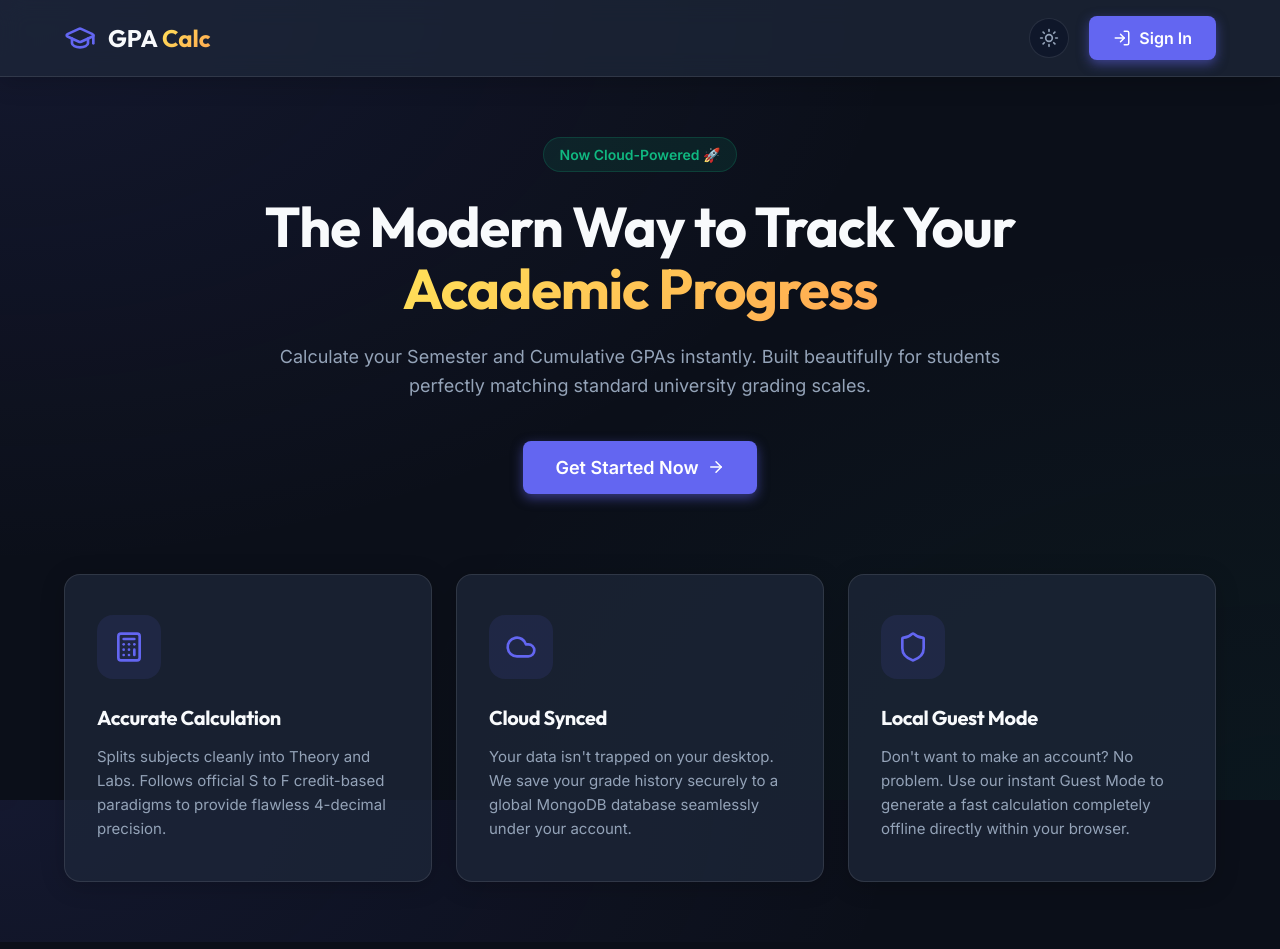
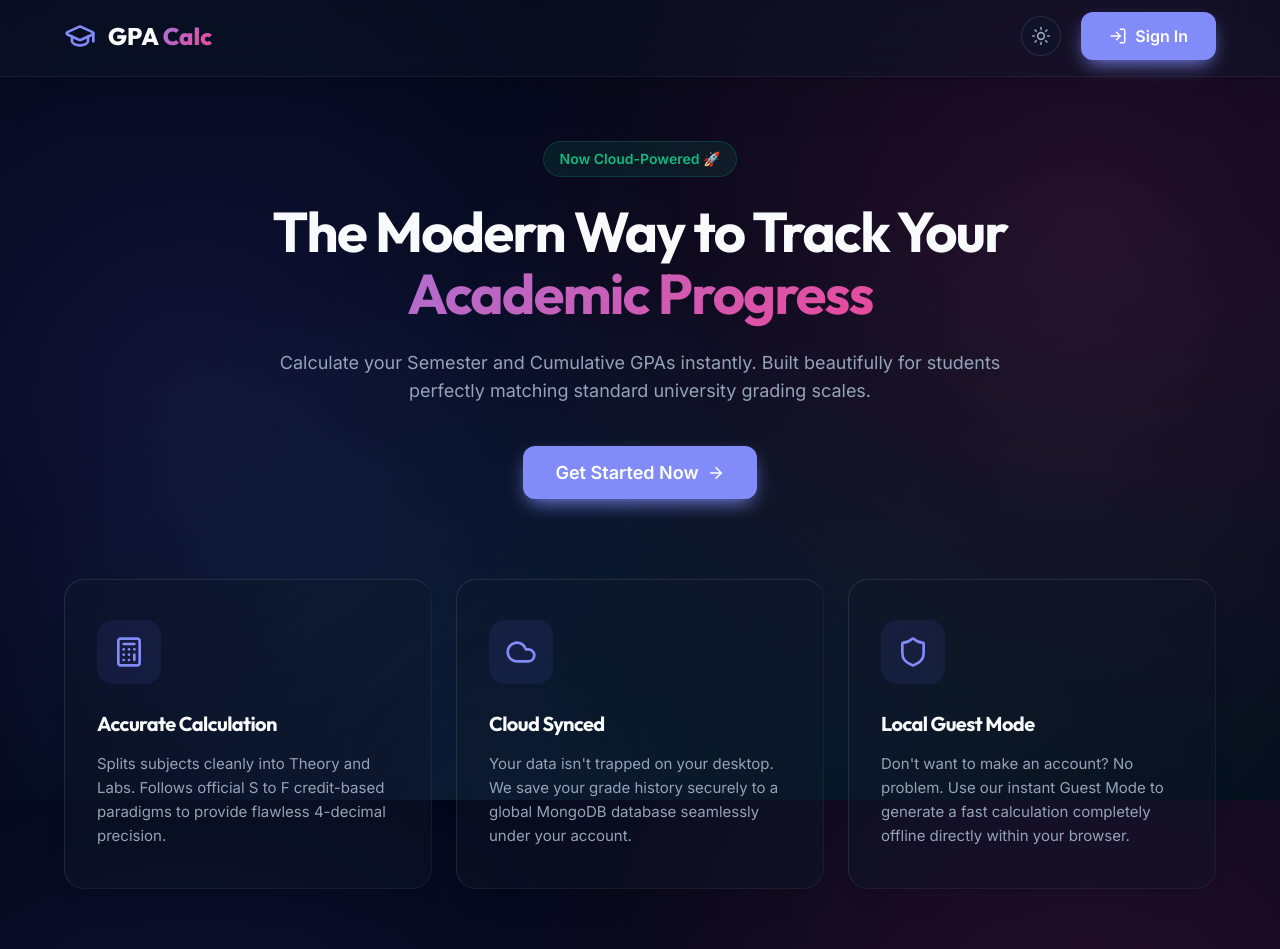
Before and after one commit to A9Sarthak/gpa-react, a React (Vite) app: page / in a window 1280 px wide. Built offline with nearby package versions, Linux system fonts and the light colour scheme; no server answers.

Commit message:
Enhance UI with modern glassmorphism, blur effects, animated mesh gradient background, and premium animations

```diff
--- a/src/index.css
+++ b/src/index.css
@@ -1,37 +1,48 @@
-@import url('https://fonts.googleapis.com/css2?family=Inter:wght@400;500;600;700;800&family=Outfit:wght@400;500;600;700&display=swap');
+@import url('https://fonts.googleapis.com/css2?family=Inter:wght@300;400;500;600;700;800&family=Outfit:wght@300;400;500;600;700;800&display=swap');
 
 :root {
-  /* Light Theme Tokens */
-  --bg-main: #F1F5F9;
-  --bg-surface: rgba(255, 255, 255, 0.85);
-  --bg-input: #FFFFFF;
-  --bg-input-focus: #F8FAFC;
-  --text-main: #0F172A;
-  --text-muted: #475569;
-  --border-color: rgba(15, 23, 42, 0.1);
-  --accent-color: #4F46E5;
-  --accent-hover: #4338CA;
-  --accent-glow: rgba(79, 70, 229, 0.25);
+  /* Ultra Modern Light Theme Tokens */
+  --bg-main: #f8fafc;
+  --bg-surface: rgba(255, 255, 255, 0.4);
+  --bg-input: rgba(255, 255, 255, 0.6);
+  --bg-input-focus: #FFFFFF;
+  --text-main: #0f172a;
+  --text-muted: #64748b;
+  --border-color: rgba(255, 255, 255, 0.8); /* For glass upper edges */
+  --card-border: rgba(15, 23, 42, 0.06); /* For inner/bottom borders */
+  --accent-color: #6366f1;
+  --accent-hover: #4f46e5;
+  --accent-glow: rgba(99, 102, 241, 0.3);
+
+  /* Modern Mesh Gradient Orbs - Light */
+  --orb-1: rgba(99, 102, 241, 0.15); /* Indigo */
+  --orb-2: rgba(236, 72, 153, 0.12); /* Pink */
+  --orb-3: rgba(56, 189, 248, 0.15); /* Sky Blue */
+  --orb-4: rgba(16, 185, 129, 0.1);  /* Emerald */
 
   --success: #10B981;
   --error: #EF4444;
 }
 
 [data-theme='dark'] {
-  /* Dark Theme Tokens */
-  --bg-main: #0B0F19;
-  --bg-surface: rgba(30, 41, 59, 0.7);
-  --bg-input: #0F172A;
-  --bg-input-focus: #1E293B;
-  --text-main: #F8FAFC;
-  --text-muted: #94A3B8;
+  /* Ultra Modern Dark Theme Tokens */
+  --bg-main: #020617;
+  --bg-surface: rgba(15, 23, 42, 0.4);
+  --bg-input: rgba(15, 23, 42, 0.6);
+  --bg-input-focus: rgba(30, 41, 59, 0.8);
+  --text-main: #f8fafc;
+  --text-muted: #94a3b8;
   --border-color: rgba(255, 255, 255, 0.1);
-  --accent-color: #6366F1;
-  --accent-hover: #4F46E5;
-  --accent-glow: rgba(99, 102, 241, 0.5);
+  --card-border: rgba(255, 255, 255, 0.05);
+  --accent-color: #818cf8;
+  --accent-hover: #6366f1;
+  --accent-glow: rgba(129, 140, 248, 0.3);
 
-  --success: #10B981;
-  --error: #EF4444;
+  /* Modern Mesh Gradient Orbs - Dark */
+  --orb-1: rgba(99, 102, 241, 0.15);
+  --orb-2: rgba(236, 72, 153, 0.15);
+  --orb-3: rgba(56, 189, 248, 0.12);
+  --orb-4: rgba(16, 185, 129, 0.08);
 }
 
 * {
@@ -44,18 +55,30 @@ body {
   font-family: 'Inter', sans-serif;
   background-color: var(--bg-main);
   background-image:
-    radial-gradient(at 0% 0%, rgba(99, 102, 241, 0.1) 0px, transparent 50%),
-    radial-gradient(at 100% 100%, rgba(16, 185, 129, 0.05) 0px, transparent 50%);
+    radial-gradient(circle at 15% 50%, var(--orb-1), transparent 45%),
+    radial-gradient(circle at 85% 30%, var(--orb-2), transparent 50%),
+    radial-gradient(circle at 40% 100%, var(--orb-3), transparent 50%),
+    radial-gradient(circle at 80% 90%, var(--orb-4), transparent 45%);
   background-attachment: fixed;
+  background-size: 150% 150%;
+  animation: dynamicMesh 20s cubic-bezier(0.25, 0.1, 0.25, 1) infinite alternate;
   color: var(--text-main);
-  line-height: 1.5;
+  line-height: 1.6;
   min-height: 100vh;
+  -webkit-font-smoothing: antialiased;
+  -moz-osx-font-smoothing: grayscale;
+}
+
+@keyframes dynamicMesh {
+  0% { background-position: 0% 0%; }
+  50% { background-position: 100% 100%; }
+  100% { background-position: 0% 0%; }
 }
 
 h1, h2, h3, h4, h5, h6 {
   font-family: 'Outfit', sans-serif;
   font-weight: 700;
-  letter-spacing: -0.02em;
+  letter-spacing: -0.03em;
 }
 
 input, select, button {
@@ -69,89 +92,143 @@ button {
   border: none;
   background: none;
   color: inherit;
-  transition: all 0.2s ease;
+  transition: all 0.3s cubic-bezier(0.4, 0, 0.2, 1);
 }
 
+/* Premium Glassmorphism */
 .glass-panel {
   background: var(--bg-surface);
-  backdrop-filter: blur(12px);
-  -webkit-backdrop-filter: blur(12px);
-  border: 1px solid var(--border-color);
-  border-radius: 16px;
-  box-shadow: 0 4px 24px rgba(0, 0, 0, 0.2);
+  backdrop-filter: blur(24px);
+  -webkit-backdrop-filter: blur(24px);
+  border: 1px solid var(--card-border);
+  border-top: 1px solid var(--border-color);
+  border-left: 1px solid var(--border-color);
+  border-radius: 20px;
+  box-shadow:
+    0 4px 6px -1px rgba(0, 0, 0, 0.05),
+    0 10px 15px -3px rgba(0, 0, 0, 0.05),
+    0 20px 40px -10px rgba(0, 0, 0, 0.03);
+  transition: transform 0.4s cubic-bezier(0.4, 0, 0.2, 1), box-shadow 0.4s ease;
 }
 
+.glass-panel:hover {
+  transform: translateY(-4px);
+  box-shadow:
+    0 10px 15px -3px rgba(0, 0, 0, 0.06),
+    0 20px 25px -5px rgba(0, 0, 0, 0.05),
+    0 30px 60px -15px rgba(0, 0, 0, 0.06);
+}
+
+/* Enhanced Inputs */
 .input-field {
   width: 100%;
-  padding: 12px 16px;
+  padding: 14px 18px;
   background-color: var(--bg-input);
-  border: 1px solid var(--border-color);
-  border-radius: 8px;
+  backdrop-filter: blur(8px);
+  -webkit-backdrop-filter: blur(8px);
+  border: 1px solid var(--card-border);
+  border-top: 1px solid var(--border-color);
+  border-left: 1px solid var(--border-color);
+  border-radius: 12px;
   color: var(--text-main);
-  transition: all 0.2s ease;
+  transition: all 0.3s ease;
+  box-shadow: inset 0 2px 4px 0 rgba(0, 0, 0, 0.02);
 }
 
 .input-field:focus {
   border-color: var(--accent-color);
   background-color: var(--bg-input-focus);
-  box-shadow: 0 0 0 3px rgba(99, 102, 241, 0.2);
+  box-shadow:
+    inset 0 2px 4px 0 rgba(0, 0, 0, 0.01),
+    0 0 0 4px var(--accent-glow);
+  transform: translateY(-1px);
 }
 
+/* Modern Buttons */
 .btn-primary {
   background-color: var(--accent-color);
   color: white;
-  padding: 12px 24px;
-  border-radius: 8px;
+  padding: 14px 28px;
+  border-radius: 12px;
   font-weight: 600;
   display: inline-flex;
   align-items: center;
   justify-content: center;
   gap: 8px;
-  box-shadow: 0 4px 12px var(--accent-glow);
+  box-shadow: 0 8px 20px -6px var(--accent-color);
+  transition: all 0.3s cubic-bezier(0.4, 0, 0.2, 1);
+  position: relative;
+  overflow: hidden;
+}
+
+.btn-primary::after {
+  content: '';
+  position: absolute;
+  top: 0; left: -100%;
+  width: 50%; height: 100%;
+  background: linear-gradient(to right, transparent, rgba(255,255,255,0.2), transparent);
+  transform: skewX(-20deg);
+  transition: all 0.5s ease;
+}
+
+.btn-primary:hover::after {
+  left: 200%;
 }
 
 .btn-primary:hover {
   background-color: var(--accent-hover);
   transform: translateY(-2px);
-  box-shadow: 0 6px 16px var(--accent-glow);
+  box-shadow: 0 12px 24px -8px var(--accent-color);
 }
 
 .btn-secondary {
   background-color: transparent;
   color: var(--text-main);
-  padding: 12px 24px;
-  border-radius: 8px;
-  font-weight: 500;
-  border: 1px solid var(--border-color);
+  padding: 14px 28px;
+  border-radius: 12px;
+  font-weight: 600;
+  border: 1px solid var(--text-muted);
+  backdrop-filter: blur(8px);
+  transition: all 0.3s ease;
 }
 
 .btn-secondary:hover {
-  background-color: rgba(255, 255, 255, 0.05);
-  border-color: rgba(255, 255, 255, 0.2);
+  background-color: var(--text-main);
+  color: var(--bg-main);
+  transform: translateY(-2px);
+  box-shadow: 0 10px 20px -10px rgba(0,0,0,0.15);
 }
 
+/* Smooth Gradient Text */
 .smooth-gradient-text {
-  background: linear-gradient(135deg, #FFE259 0%, #FFA751 100%);
+  background: linear-gradient(135deg, var(--accent-color) 0%, rgba(236, 72, 153, 1) 100%);
   -webkit-background-clip: text;
   -webkit-text-fill-color: transparent;
   background-clip: text;
   color: transparent;
+  animation: gradientText 8s ease infinite alternate;
+  background-size: 200% auto;
 }
 
-/* Animations */
-@keyframes fadeIn {
-  from { opacity: 0; transform: translateY(10px); }
-  to { opacity: 1; transform: translateY(0); }
+@keyframes gradientText {
+  0% { background-position: 0% 50%; }
+  100% { background-position: 100% 50%; }
+}
+
+/* Advanced Animations */
+@keyframes fadeInUp {
+  from { opacity: 0; transform: translateY(20px); filter: blur(4px); }
+  to { opacity: 1; transform: translateY(0); filter: blur(0); }
 }
 
 .animate-fade-in {
-  animation: fadeIn 0.4s cubic-bezier(0.16, 1, 0.3, 1) forwards;
+  animation: fadeInUp 0.6s cubic-bezier(0.16, 1, 0.3, 1) forwards;
 }
 
-/* Scrollbar customization */
+/* Scrollbar Customization */
 ::-webkit-scrollbar {
-  width: 8px;
-  height: 8px;
+  width: 10px;
+  height: 10px;
 }
 
 ::-webkit-scrollbar-track {
@@ -159,8 +236,9 @@ button {
 }
 
 ::-webkit-scrollbar-thumb {
-  background: var(--bg-surface);
-  border-radius: 4px;
+  background: var(--text-muted);
+  border-radius: 10px;
+  border: 2px solid var(--bg-main);
 }
 
 ::-webkit-scrollbar-thumb:hover {
```
